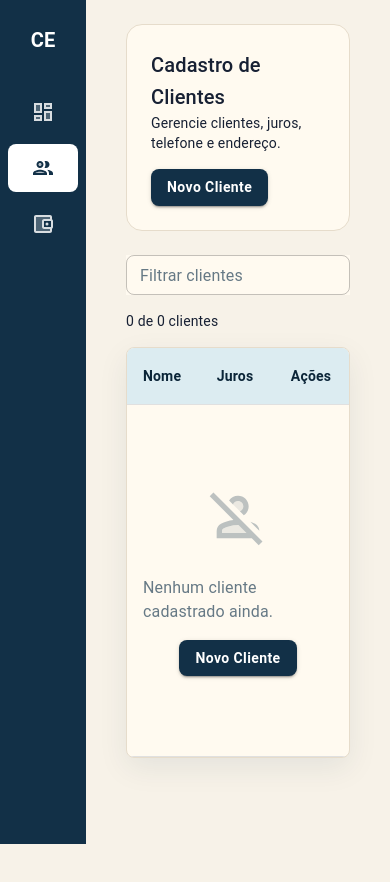
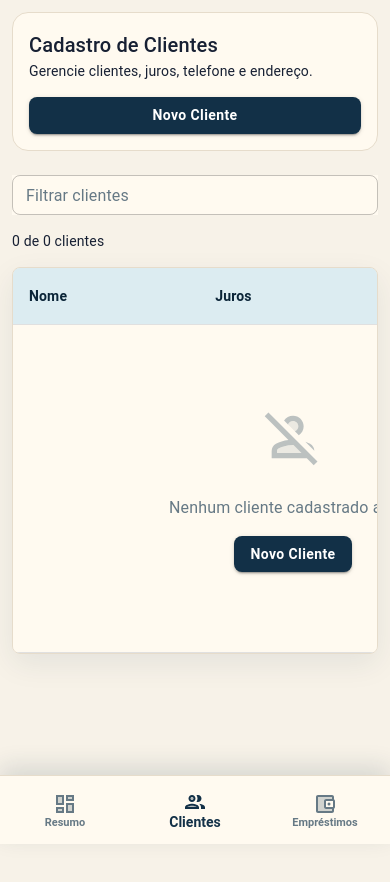
Before and after one commit to FernandoProjetosGitHub/controle-emprestimos, a React (Vite) app in the folder controle-emprestimos/: page / in a window 390 px wide. Shown: the top 882 px of the page. Before the commit the page ends 844 px from the top, so only its background shows below. Built offline with nearby package versions, Linux system fonts and the light colour scheme.

Commit message:
adapta interface para mobile

```diff
--- a/controle-emprestimos/src/App.tsx
+++ b/controle-emprestimos/src/App.tsx
@@ -1,4 +1,6 @@
 import {
+  BottomNavigation,
+  BottomNavigationAction,
   Box,
   List,
   ListItemButton,
@@ -30,19 +32,22 @@ const menuItems = [
 function Layout() {
   const navigate = useNavigate();
   const location = useLocation();
+  const currentPath = menuItems.some((item) => item.path === location.pathname)
+    ? location.pathname
+    : "/";
 
   return (
     <Box sx={{ display: "flex", minHeight: "100vh", bgcolor: "background.default" }}>
       <Box
         component="aside"
         sx={{
-          width: { xs: 86, sm: 240 },
+          width: 240,
           flexShrink: 0,
           bgcolor: colors.petroleum,
           color: "white",
-          display: "flex",
+          display: { xs: "none", sm: "flex" },
           flexDirection: "column",
-          px: { xs: 1, sm: 2 },
+          px: 2,
           py: 3,
           boxShadow: "4px 0 18px rgba(15, 23, 42, 0.16)",
         }}
@@ -54,22 +59,9 @@ function Layout() {
             mb: 3,
             fontWeight: 700,
             lineHeight: 1.2,
-            display: { xs: "none", sm: "block" },
           }}
         >
           Controle de Empréstimos
-        </Typography>
-
-        <Typography
-          variant="h6"
-          sx={{
-            mb: 3,
-            fontWeight: 700,
-            textAlign: "center",
-            display: { xs: "block", sm: "none" },
-          }}
-        >
-          CE
         </Typography>
 
         <List sx={{ display: "grid", gap: 1 }}>
@@ -86,7 +78,7 @@ function Layout() {
                   borderRadius: 1,
                   color: selected ? colors.petroleum : "rgba(255,255,255,0.84)",
                   bgcolor: selected ? "white" : "transparent",
-                  justifyContent: { xs: "center", sm: "flex-start" },
+                  justifyContent: "flex-start",
                   "&:hover": {
                     bgcolor: selected ? "white" : "rgba(255,255,255,0.1)",
                   },
@@ -101,7 +93,7 @@ function Layout() {
                 <ListItemIcon
                   sx={{
                     color: "inherit",
-                    minWidth: { xs: 0, sm: 40 },
+                    minWidth: 40,
                     justifyContent: "center",
                   }}
                 >
@@ -113,7 +105,6 @@ function Layout() {
                       {item.label}
                     </Typography>
                   }
-                  sx={{ display: { xs: "none", sm: "block" } }}
                 />
               </ListItemButton>
             );
@@ -121,12 +112,64 @@ function Layout() {
         </List>
       </Box>
 
-      <Box component="main" sx={{ flex: 1, minWidth: 0 }}>
+      <Box
+        component="main"
+        sx={{
+          flex: 1,
+          minWidth: 0,
+          pb: { xs: 9, sm: 0 },
+        }}
+      >
         <Routes>
           <Route path="/" element={<Clientes />} />
           <Route path="/emprestimos" element={<Emprestimos />} />
           <Route path="/resumo" element={<Resumo />} />
         </Routes>
+      </Box>
+
+      <Box
+        sx={{
+          display: { xs: "block", sm: "none" },
+          position: "fixed",
+          left: 0,
+          right: 0,
+          bottom: 0,
+          zIndex: 1200,
+          borderTop: `1px solid ${colors.border}`,
+          bgcolor: "background.paper",
+          boxShadow: "0 -8px 24px rgba(18, 48, 71, 0.14)",
+        }}
+      >
+        <BottomNavigation
+          showLabels
+          value={currentPath}
+          onChange={(_, value: string) => navigate(value)}
+          sx={{
+            bgcolor: "background.paper",
+            height: 68,
+            "& .MuiBottomNavigationAction-root": {
+              color: colors.muted,
+              minWidth: 0,
+              px: 0.5,
+            },
+            "& .Mui-selected": {
+              color: colors.petroleum,
+            },
+            "& .MuiBottomNavigationAction-label": {
+              fontSize: 11,
+              fontWeight: 700,
+            },
+          }}
+        >
+          {menuItems.map((item) => (
+            <BottomNavigationAction
+              key={item.path}
+              label={item.label}
+              value={item.path}
+              icon={item.icon}
+            />
+          ))}
+        </BottomNavigation>
       </Box>
     </Box>
   );
--- a/controle-emprestimos/src/components/ClienteDrawer.tsx
+++ b/controle-emprestimos/src/components/ClienteDrawer.tsx
@@ -56,7 +56,7 @@ export default function ClienteDrawer({ open, onClose, onSave }: Props) {
     <Drawer anchor="right" open={open} onClose={handleClose}>
       <Box
         sx={{
-          width: { xs: 320, sm: 380 },
+          width: { xs: "100vw", sm: 380 },
           p: 3,
           display: "flex",
           flexDirection: "column",
--- a/controle-emprestimos/src/components/ConfirmDialog.tsx
+++ b/controle-emprestimos/src/components/ConfirmDialog.tsx
@@ -33,9 +33,11 @@ function ConfirmDialog({
     <Dialog
       open={open}
       onClose={onClose}
+      fullWidth
+      maxWidth="xs"
       slotProps={{
         paper: {
-          sx: { borderRadius: 2, maxWidth: 360 },
+          sx: { borderRadius: 2, mx: 1.5 },
         },
       }}
     >
--- a/controle-emprestimos/src/components/EditClienteDialog.tsx
+++ b/controle-emprestimos/src/components/EditClienteDialog.tsx
@@ -36,9 +36,11 @@ export default function EditClienteDialog({
     <Dialog
       open={open}
       onClose={onClose}
+      fullWidth
+      maxWidth="xs"
       slotProps={{
         paper: {
-          sx: { borderRadius: 2, maxWidth: 380 },
+          sx: { borderRadius: 2, mx: 1.5 },
         },
       }}
     >
--- a/controle-emprestimos/src/components/TabelaVazia.tsx
+++ b/controle-emprestimos/src/components/TabelaVazia.tsx
@@ -18,8 +18,10 @@ export default function TabelaVazia({ mensagem, textoBotao, onAcao, icone }: Pro
         alignItems: "center",
         justifyContent: "center",
         py: 8,
+        px: 2,
         gap: 2,
         color: "text.secondary",
+        textAlign: "center",
       }}
     >
       <Box sx={{ fontSize: 64, lineHeight: 1, color: colors.petroleum, opacity: 0.28 }}>
--- a/controle-emprestimos/src/pages/Clientes.tsx
+++ b/controle-emprestimos/src/pages/Clientes.tsx
@@ -97,12 +97,12 @@ function Clientes() {
   });
 
   return (
-    <Box sx={{ bgcolor: "background.default", minHeight: "100vh", p: 3 }}>
-      <Container maxWidth="lg">
+    <Box sx={{ bgcolor: "background.default", minHeight: "100vh", p: { xs: 1.5, sm: 3 } }}>
+      <Container maxWidth="lg" disableGutters>
         <Box
           sx={{
             mb: 3,
-            p: 3,
+            p: { xs: 2, sm: 3 },
             bgcolor: "background.paper",
             borderRadius: 2,
             border: `1px solid ${colors.border}`,
@@ -119,7 +119,11 @@ function Clientes() {
               Gerencie clientes, juros, telefone e endereço.
             </Typography>
           </Box>
-          <Button variant="contained" onClick={() => setDrawerOpen(true)}>
+          <Button
+            variant="contained"
+            onClick={() => setDrawerOpen(true)}
+            sx={{ width: { xs: "100%", sm: "auto" } }}
+          >
             Novo Cliente
           </Button>
         </Box>
@@ -148,8 +152,8 @@ function Clientes() {
           </Typography>
         </Box>
 
-        <TableContainer component={Paper}>
-          <Table>
+        <TableContainer component={Paper} sx={{ overflowX: "auto" }}>
+          <Table sx={{ minWidth: 560 }}>
             <TableHead>
               <TableRow>
                 <TableCell>Nome</TableCell>
--- a/controle-emprestimos/src/pages/Resumo.tsx
+++ b/controle-emprestimos/src/pages/Resumo.tsx
@@ -230,12 +230,12 @@ function Resumo() {
   const maiorValor = Math.max(...graficos.map((grafico) => grafico.valor), 0);
 
   return (
-    <Box sx={{ bgcolor: "background.default", minHeight: "100vh", p: 3 }}>
-      <Container maxWidth="lg">
+    <Box sx={{ bgcolor: "background.default", minHeight: "100vh", p: { xs: 1.5, sm: 3 } }}>
+      <Container maxWidth="lg" disableGutters>
         <Box
           sx={{
             mb: 3,
-            p: 3,
+            p: { xs: 2, sm: 3 },
             bgcolor: "background.paper",
             borderRadius: 2,
             border: `1px solid ${colors.border}`,
@@ -255,7 +255,7 @@ function Resumo() {
           ))}
         </Grid>
 
-        <Paper sx={{ mt: 3, p: 3, borderRadius: 2 }}>
+        <Paper sx={{ mt: 3, p: { xs: 2, sm: 3 }, borderRadius: 2 }}>
           <Box
             sx={{
               display: "flex",
@@ -273,11 +273,19 @@ function Resumo() {
               </Typography>
             </Box>
 
-            <Box sx={{ display: "flex", gap: 1, flexWrap: "wrap" }}>
+            <Box
+              sx={{
+                display: "flex",
+                gap: 1,
+                flexWrap: "wrap",
+                width: { xs: "100%", sm: "auto" },
+              }}
+            >
               <Button
                 variant="outlined"
                 startIcon={<FileDownloadTwoToneIcon />}
                 onClick={exportBackup}
+                sx={{ width: { xs: "100%", sm: "auto" } }}
               >
                 Exportar backup
               </Button>
@@ -285,6 +293,7 @@ function Resumo() {
                 variant="outlined"
                 startIcon={<UploadFileTwoToneIcon />}
                 onClick={() => inputRef.current?.click()}
+                sx={{ width: { xs: "100%", sm: "auto" } }}
               >
                 Importar backup
               </Button>
@@ -292,6 +301,7 @@ function Resumo() {
                 variant="contained"
                 startIcon={<RestoreTwoToneIcon />}
                 onClick={restaurarArquivados}
+                sx={{ width: { xs: "100%", sm: "auto" } }}
               >
                 Restaurar arquivados
               </Button>
```
Also changed, not shown: controle-emprestimos/src/pages/Emprestimos.tsx (+17 -9 lines).
